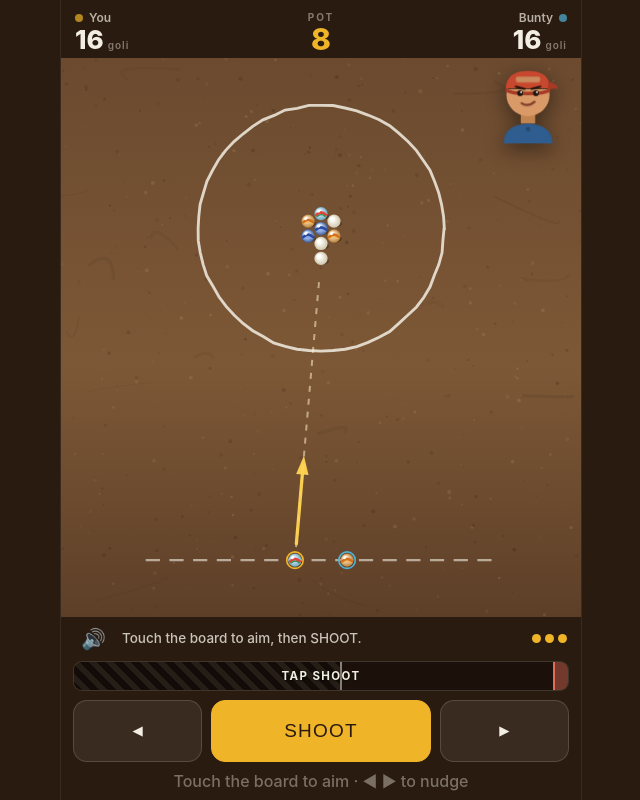
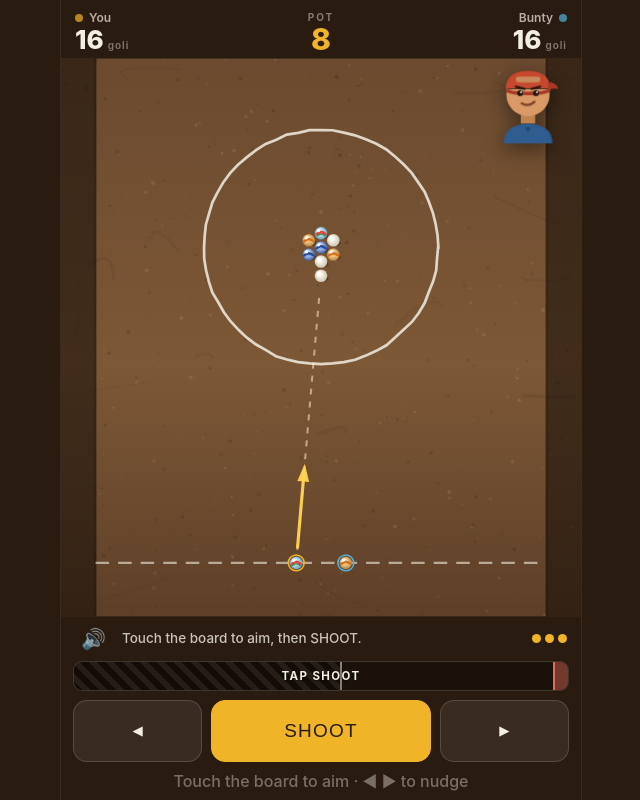
Before and after one commit to gsv771-beep/kanche-game, a website with bundled scripts: page public/index.html in a window 1280 px wide. Both pictures are taken after a click on the button "Khelo". Shown: the whole page, without its empty margins (319-959 px from the left). Built offline with nearby package versions, Linux system fonts and the light colour scheme.

Commit message:
The patch and the camera are one rectangle
Reported: after knocking a marble out, there is nothing visible to aim with.
The playfield and the camera window were two separate rectangles that had
drifted 26cm apart vertically and 25cm each side -- and the vertical gap sat
exactly where knocked-out marbles fly. Measured: two marbles per firm shot came
to rest off the top of the screen, and a striker that landed up there could not
be seen or aimed at all, which is the whole turn gone under the continuation
rule.

render.js now imports FIELD from physics.js instead of keeping its own copy, so
there is one rectangle and no way for them to disagree. It is also widened a
little, which is safe in both axes because the camera fits by
min(W/width, H/height) -- the visible extent is therefore always at least the
field, on any device. Outside it the ground is shaded and edged, so a marble
stopping at the boundary reads as the edge of the dirt rather than as a glitch.

A test walks 225 shots across a spread of powers and angles and fails if any
marble rests outside the patch, while asserting that marbles are still being
knocked clear -- the trivial way to pass the first half is to make the ring
impossible to clear.

Re-checked in the browser at four viewport sizes: 2 marbles out, striker still
on screen, controls still reachable.

Co-Authored-By: Claude Opus 5 <noreply@anthropic.com>
Claude-Session: https://claude.ai/code/session_01FqEaysZ5qgYRqHjinM91wx

```diff
--- a/public/index.html
+++ b/public/index.html
@@ -18,7 +18,7 @@
 // failure has to put itself on the screen or it is invisible -- and an invisible failure is
 // indistinguishable from "it isn't showing".
 (function () {
-  window.KANCHE_BUILD = 'b7';
+  window.KANCHE_BUILD = 'b8';
   var shown = false;
   function bail(what, detail) {
     if (shown) return; shown = true;
--- a/public/js/main.js
+++ b/public/js/main.js
@@ -81,7 +81,7 @@ function start() {
         striker: pick.bot === 'ustaad' ? 'dhampar' : 'goli', skin: 'lakhoti', stash: 20 },
     ],
   });
-  phase = 'aim'; fromLine = false; play = null; botPreview = null;
+  phase = 'aim'; fromLine = false; play = null; botPreview = null; window.__match = match;
   C.cancel(ctl);
   $('#bot-name').textContent = match.players[1].name;
   $('#pot-lbl').textContent = match.mode === 'pill' ? 'ON FIELD' : 'POT';
@@ -300,7 +300,7 @@ function meter() {
 
 // Proof of life for the inline diagnostic in index.html.
 window.KANCHE_BOOTED = true;
-window.__ctl = ctl;   // read by the browser tests to assert which way the aim actually points
+window.__ctl = ctl; window.__match = null;   // read by the browser tests to assert which way the aim actually points
 const buildEl = $('#build'); if (buildEl) buildEl.textContent = 'build ' + (window.KANCHE_BUILD || '?');
 
 R.setup(canvas);
--- a/public/js/physics.js
+++ b/public/js/physics.js
@@ -6,7 +6,13 @@
 //
 // Units are real: metres, seconds, kilograms-ish (mass is relative, only ratios matter).
 
-export const FIELD = { x0: -0.62, x1: 0.62, y0: -0.62, y1: 0.86 };
+// The patch. This is ALSO the camera window -- render.js imports it rather than keeping its own
+// copy, because when the two drifted apart the field was 26cm taller than the screen, exactly in
+// the direction knocked-out marbles fly. Two marbles a shot came to rest where you could not see
+// them, and a striker that landed there was impossible to aim. One rectangle, one source.
+// Safe to widen: the camera fits by min(W/width, H/height), so the visible extent is always at
+// least the field in both axes. Anything inside this rectangle is on screen on every device.
+export const FIELD = { x0: -0.50, x1: 0.50, y0: -0.42, y1: 0.82 };
 // The board is deliberately NOT to scale. A real 17mm kancha inside a 2.2ft ring is a 39:1
 // ratio -- honest, and an unreadable dot on a phone. Everything here is tuned to ~19:1, which
 // is what the game looks like in memory rather than in a photograph.
--- a/public/js/render.js
+++ b/public/js/render.js
@@ -1,10 +1,10 @@
 // Canvas drawing. Knows nothing about rules -- it is handed positions and draws them.
-import { RING_R, SHOOT_LINE, PILL_R } from './physics.js';
+import { RING_R, SHOOT_LINE, PILL_R, FIELD } from './physics.js';
 import { rng } from './rng.js';
 
-// The camera window, in metres. Narrower than the physics field so the ring fills a portrait
-// phone: fit by width, and the vertical slack becomes room for the HUD and the thumb.
-const VIEW = { x0: -0.37, x1: 0.37, y0: -0.36, y1: 0.82 };
+// The camera window IS the playfield -- see FIELD in physics.js. Keeping a second copy here is
+// what let a marble roll somewhere the player could not see it.
+const VIEW = FIELD;
 
 const SKINS = {
   doodh:   { core: '#fdfbf4', rim: '#cfc6ae', swirl: null },
@@ -118,6 +118,21 @@ export function draw(view) {
   ctx.drawImage(ground, 0, 0);
 
   const m = view.match;
+  // Beyond the patch there is nothing to play on. On a wide screen the canvas shows more than
+  // the field, so shade the surround -- otherwise a marble stopping dead at the boundary looks
+  // like a glitch rather than the edge of the dirt.
+  {
+    const l = sx(VIEW.x0), r = sx(VIEW.x1), t = sy(VIEW.y0), bt = sy(VIEW.y1);
+    ctx.save(); ctx.fillStyle = 'rgba(18,10,5,0.55)';
+    if (l > 0) ctx.fillRect(0, 0, l, H);
+    if (r < W) ctx.fillRect(r, 0, W - r, H);
+    if (t > 0) ctx.fillRect(l, 0, r - l, t);
+    if (bt < H) ctx.fillRect(l, bt, r - l, H - bt);
+    ctx.strokeStyle = 'rgba(0,0,0,0.35)'; ctx.lineWidth = 2;
+    ctx.strokeRect(l, t, r - l, bt - t);
+    ctx.restore();
+  }
+
   if (m.mode === 'pill') {
     const px = sx(0), py = sy(0), pr = PILL_R * scale;
     ctx.fillStyle = 'rgba(25,14,8,0.92)';
```
Also changed, not shown: tests/kanche.test.mjs (+30 -1 lines), README.md.
